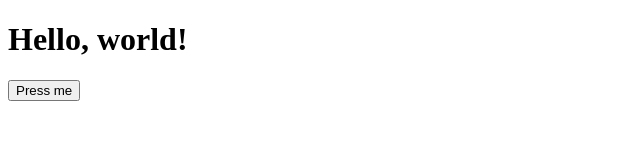
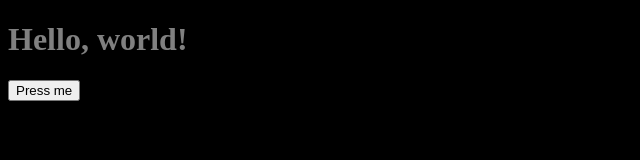
Before and after one commit to Morithule/morithule.github.io, a plain HTML site: page index.html in a window 1280 px wide. Shown: the whole page, without its empty margins (0-640 px from the left). Drawn offline with Linux system fonts and the light colour scheme.

Commit message:
dark mode

```diff
--- a/style.css
+++ b/style.css
@@ -1 +1,4 @@
-/* Add styles here */
+body {
+    background-color: black;
+    color: grey;
+}
```
